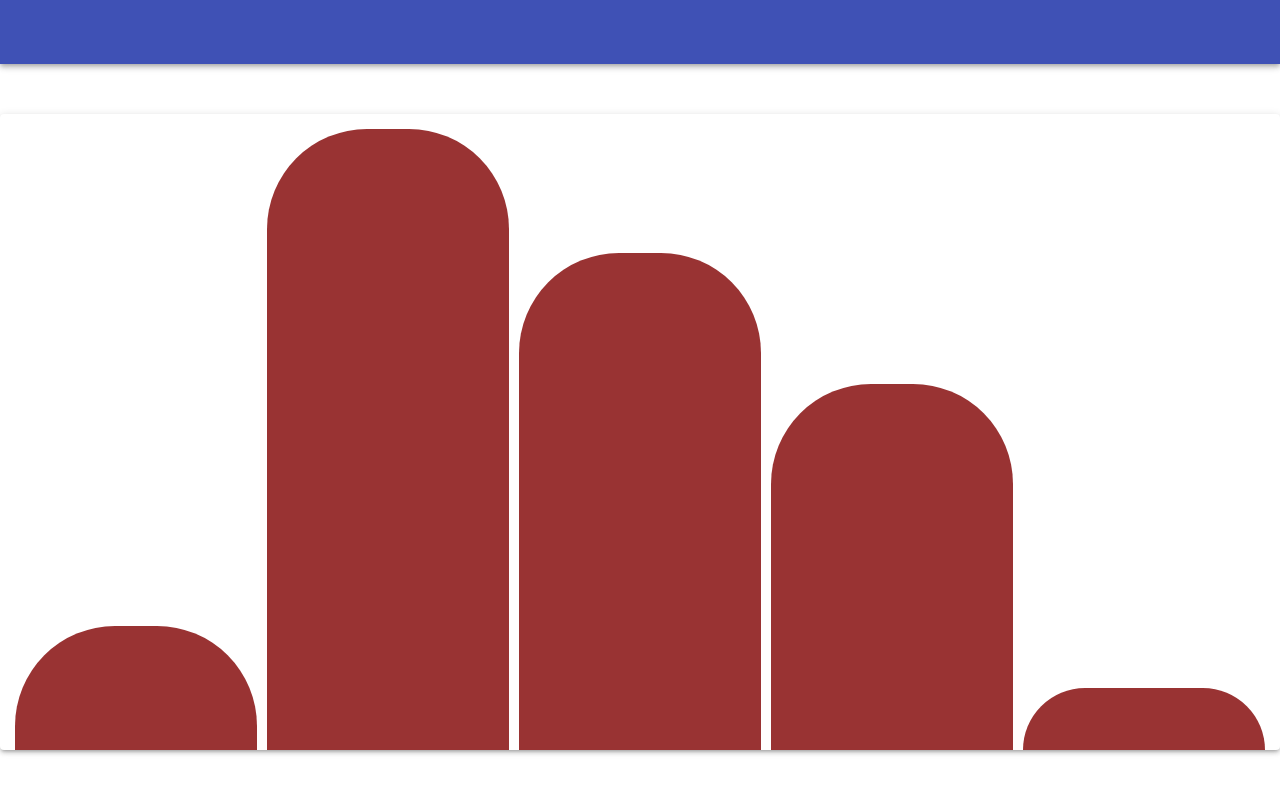
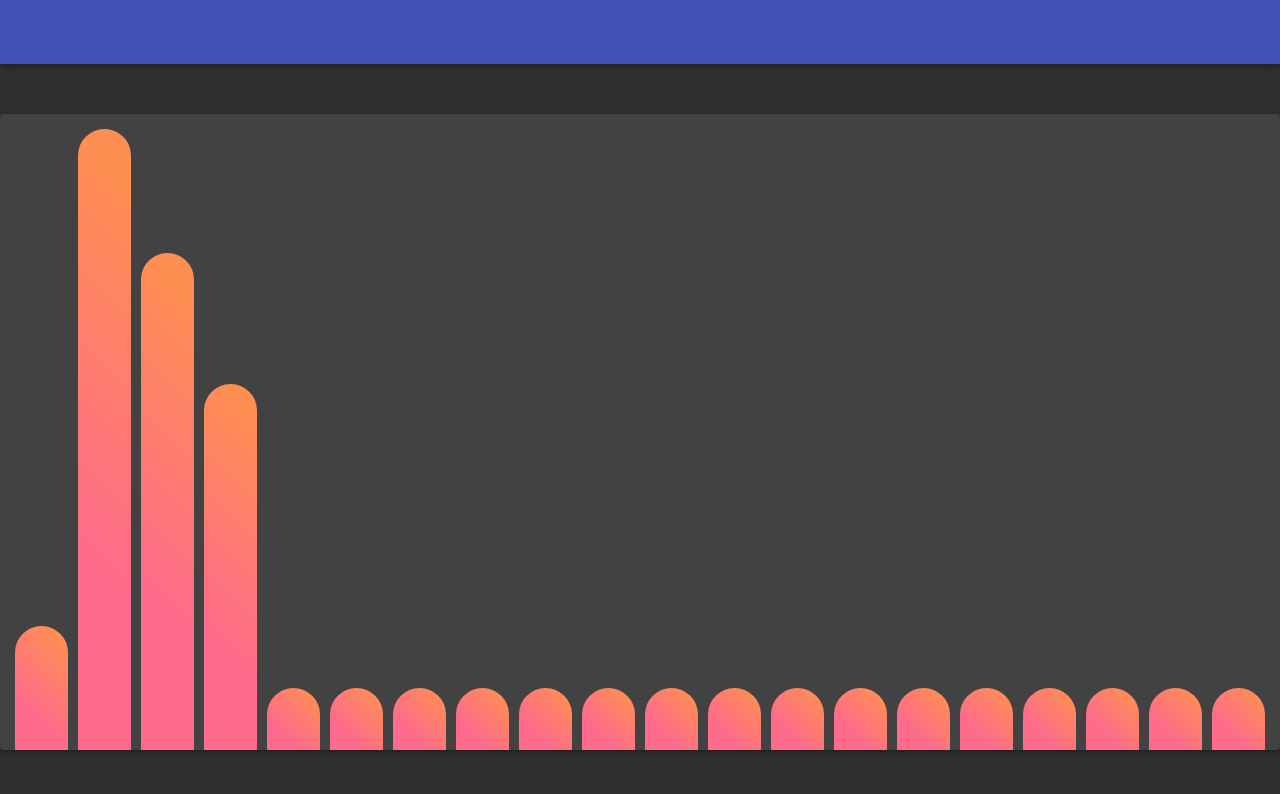
Before and after one commit to TomasPabloFerreira/sorting-visualizer, a React (Create React App) app: page / in a window 1280 px wide. Shown: the top 794 px of the page. Built offline with nearby package versions, Linux system fonts and the light colour scheme.

Commit message:
feat: configure dark mode

```diff
--- a/src/App.js
+++ b/src/App.js
@@ -1,5 +1,7 @@
 import { Navbar, Visualizer } from './components'
-import { Box } from '@material-ui/core'
+import { Box, MuiThemeProvider } from '@material-ui/core'
+import CssBaseline from '@material-ui/core/CssBaseline';
+import { useThemeMode } from './hooks'
 
 const exampleData = [
 	{ id: 1, value: 20 },
@@ -7,14 +9,34 @@ const exampleData = [
 	{ id: 3, value: 80},
 	{ id: 4, value: 59},
 	{ id: 5, value: 10},
+	{ id: 6, value: 10},
+	{ id: 7, value: 10},
+	{ id: 8, value: 10},
+	{ id: 9, value: 10},
+	{ id: 10, value: 10},
+	{ id: 11, value: 10},
+	{ id: 12, value: 10},
+	{ id: 13, value: 10},
+	{ id: 14, value: 10},
+	{ id: 15, value: 10},
+	{ id: 16, value: 10},
+	{ id: 17, value: 10},
+	{ id: 18, value: 10},
+	{ id: 19, value: 10},
+	{ id: 20, value: 10},
 ]
 
 function App() {
+	const [theme, toggleThemeMode] = useThemeMode()
+
 	return (
-		<Box display="flex" flexDirection="column" height="100%">
-			<Navbar />
-			<Visualizer data={exampleData}/>
-		</Box>
+		<MuiThemeProvider theme={theme}>
+			<CssBaseline/>
+			<Box display="flex" flexDirection="column" height="100%">
+				<Navbar />
+				<Visualizer data={exampleData}/>
+			</Box>
+		</MuiThemeProvider>
 	)
 }
 
--- a/src/components/DataCol.js
+++ b/src/components/DataCol.js
@@ -2,7 +2,7 @@ import { makeStyles } from '@material-ui/styles'
 
 const useStyles = makeStyles({
 	root: {
-		backgroundColor: '#993333',
+		background: 'linear-gradient(45deg, #FE6B8B 30%, #FF8E53 90%)',
 		flex: 1,
 		margin: '0 5px',
 		borderRadius: '100px 100px 0 0',
--- /dev/null
+++ b/src/hooks/index.js
@@ -0,0 +1 @@
+export { default as useThemeMode } from './useThemeMode'
--- /dev/null
+++ b/src/hooks/useThemeMode.js
@@ -0,0 +1,25 @@
+import { useState } from 'react'
+import {createMuiTheme} from '@material-ui/core'
+
+const themeObject = createMuiTheme({
+	palette: {
+		type: 'dark',
+	}
+})
+
+const useThemeMode = () => {
+	const [theme, setTheme] = useState(themeObject)
+	const { palette: { type } } = theme
+
+	const toggleThemeMode = () => {
+		const updatedTheme = {
+			...theme.palette,
+			type: type === 'light' ? 'dark' : 'light'
+		}
+		setTheme(updatedTheme)
+	}
+
+	return [theme, toggleThemeMode]
+}
+
+export default useThemeMode
```
